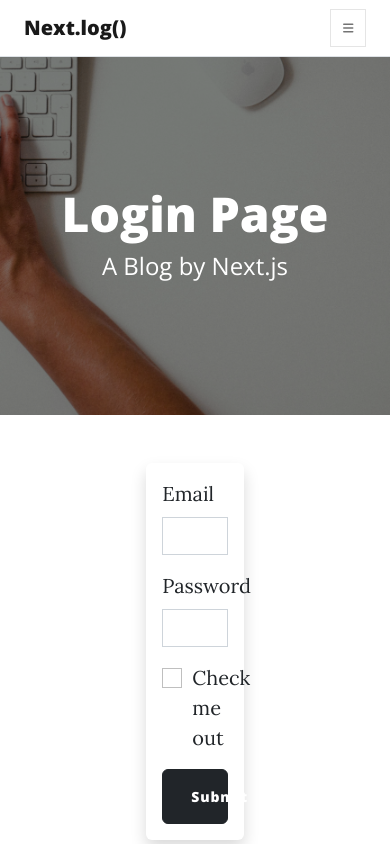
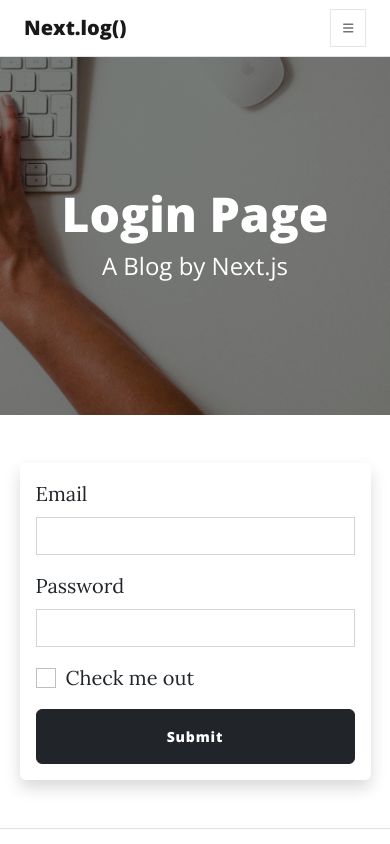
Before and after one commit to RyuJaeJeong/next-blog, a Next.js app: page /signIn in a window 390 px wide. Shown: the top 844 px of the page. Built offline with nearby package versions, Linux system fonts and the light colour scheme.

Commit message:
fix: 로그인 화면 반응형 수정 2025-07-31 류재정

```diff
--- a/src/app/signIn/page.jsx
+++ b/src/app/signIn/page.jsx
@@ -1,5 +1,6 @@
 import { signIn } from "@/auth"
 import Header from "@/component/header";
+import styles from "@/app/signIn/page.module.css"
 
 export default function SignIn() {
     return (
@@ -11,8 +12,7 @@ export default function SignIn() {
                     formData.append("redirectTo", "/")
                     await signIn("credentials", formData)
                 }}
-                className={"w-25 mx-auto shadow p-3 bg-body-tertiary rounded"}
-                style={{marginBottom: "4rem"}}
+                className={`${styles.loginBox} mx-auto shadow p-3 bg-body-tertiary rounded`}
             >
                 <div className="mb-3">
                     <label htmlFor="exampleInputEmail1" className="form-label">Email</label>
--- /dev/null
+++ b/src/app/signIn/page.module.css
@@ -0,0 +1,11 @@
+.loginBox {
+    width: 25% !important;
+    margin-bottom: 4rem;
+}
+
+@media (max-height: 960px) {
+    .loginBox {
+        width: 90% !important;
+        margin-bottom: 3rem;
+    }
+}
```
